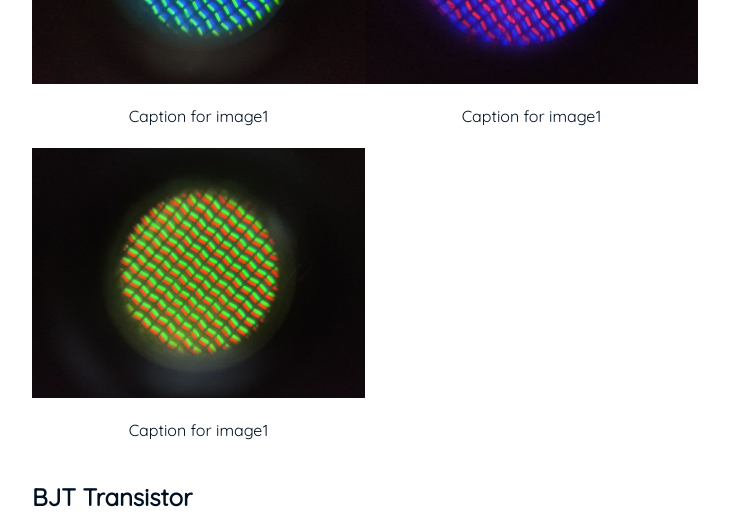
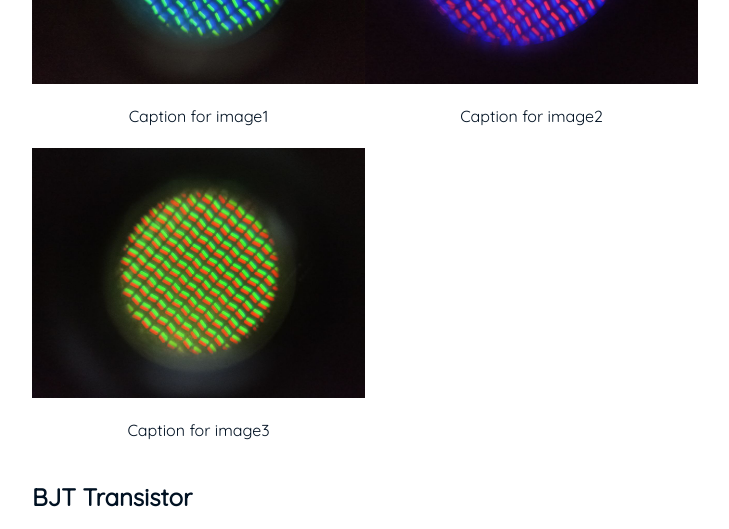
Before and after one commit to FreShq99/frenkishqepa.com, a Jekyll site: the page built from gallery.html, in a window 1280 px wide. Shown: the part 580-1109 px from the top of the page, without its empty margins (208-937 px from the left). Built offline with Jekyll 4.4.1, drawn with Linux system fonts in a browser that asks for light colours; some of the changed text lies outside the part shown.

Commit message:
Update gallery.html

```diff
--- a/gallery.html
+++ b/gallery.html
@@ -10,29 +10,30 @@
 <h2 class="page-title__text">Smartphone display's pixels</h2>
 <div class="row">
   <div class="column">
-    <img src="MicroscopeGallery/blu.jpeg" style="width:100%">
+    <img src="MicroscopeGallery/blu.jpeg" style="max-height: 250px; object-fit: contain;">
     <p class="image-caption" style="text-align: center;">Caption for image1</p>
   </div>
   <div class="column">
-    <img src="MicroscopeGallery/purple.jpeg" style="width:100%">
-    <p class="image-caption" style="text-align: center;">Caption for image1</p>
+    <img src="MicroscopeGallery/purple.jpeg" style="max-height: 250px; object-fit: contain;">
+    <p class="image-caption" style="text-align: center;">Caption for image2</p>
   </div>
   <div class="column">
-    <img src="MicroscopeGallery/yellow.jpeg" style="width:100%">
-    <p class="image-caption" style="text-align: center;">Caption for image1</p>
+    <img src="MicroscopeGallery/yellow.jpeg" style="max-height: 250px; object-fit: contain;">
+    <p class="image-caption" style="text-align: center;">Caption for image3</p>
   </div>
 </div>
 
 <h2 class="page-title__text">BJT Transistor</h2>
 <div class="row">
   <div class="column">
-    <img src="MicroscopeGallery/BigBJT.jpeg" style="width:100%">
-    <p class="image-caption" style="text-align: center;">Caption for image1</p>
+    <img src="MicroscopeGallery/BigBJT.jpeg" style="max-height: 250px; object-fit: contain;">
+    <p class="image-caption" style="text-align: center;">Caption for image4</p>
   </div>
   <div class="column">
-    <img src="MicroscopeGallery/PointBJT.jpeg" style="width:100%">
-    <p class="image-caption" style="text-align: center;">Caption for image1</p>
+    <img src="MicroscopeGallery/PointBJT.jpeg" style="max-height: 250px; object-fit: contain;">
+    <p class="image-caption" style="text-align: center;">Caption for image5</p>
   </div>
 </div>
 
+
 {% include page/about.html %}
```
